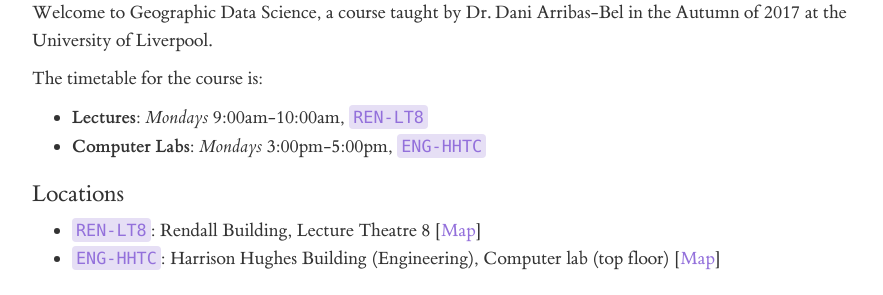
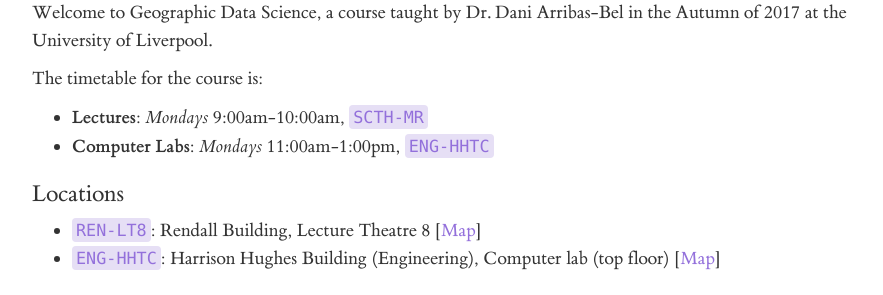
Before and after one commit to darribas/gds17, a Jekyll site: the page built from index.md, in a window 1280 px wide. Shown: the part 195-490 px from the top of the page, without its empty margins (198-1081 px from the left). Built offline with Jekyll 4.4.1, drawn with Linux system fonts in a browser that asks for light colours; nearby versions of some CDN libraries; library files that are not in the unit come from our copies.

Commit message:
Times updated for 2017

```diff
--- a/content/website_data/index.md
+++ b/content/website_data/index.md
@@ -7,8 +7,8 @@
 
 The timetable for the course is:
 
-* **Lectures**: *Mondays* 9:00am-10:00am, `REN-LT8`
-* **Computer Labs**: *Mondays* 3:00pm-5:00pm, `ENG-HHTC`
+* **Lectures**: *Mondays* 9:00am-10:00am, `SCTH-MR`
+* **Computer Labs**: *Mondays* 11:00am-1:00pm, `ENG-HHTC`
 
 ### Locations
 
```
